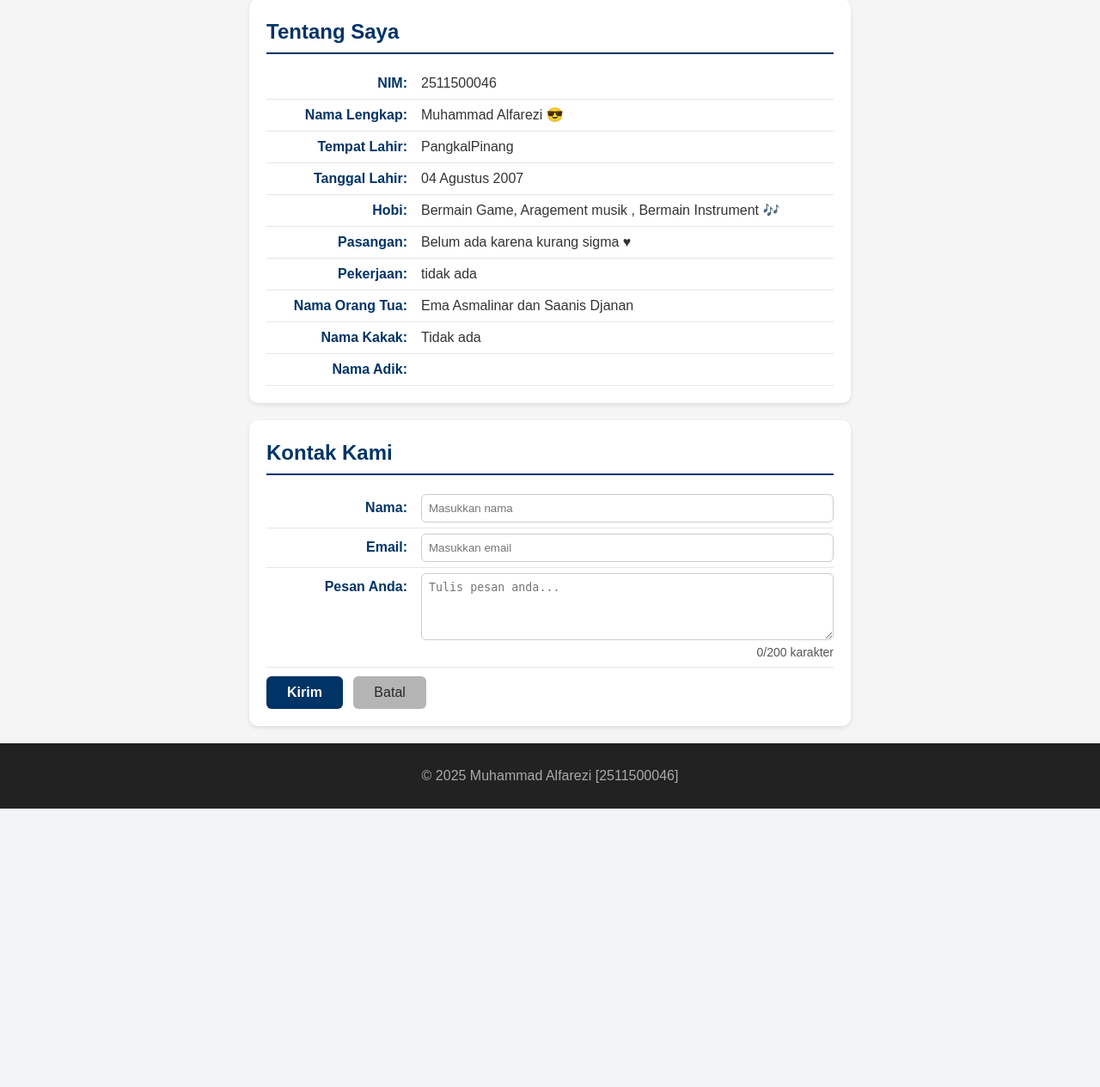
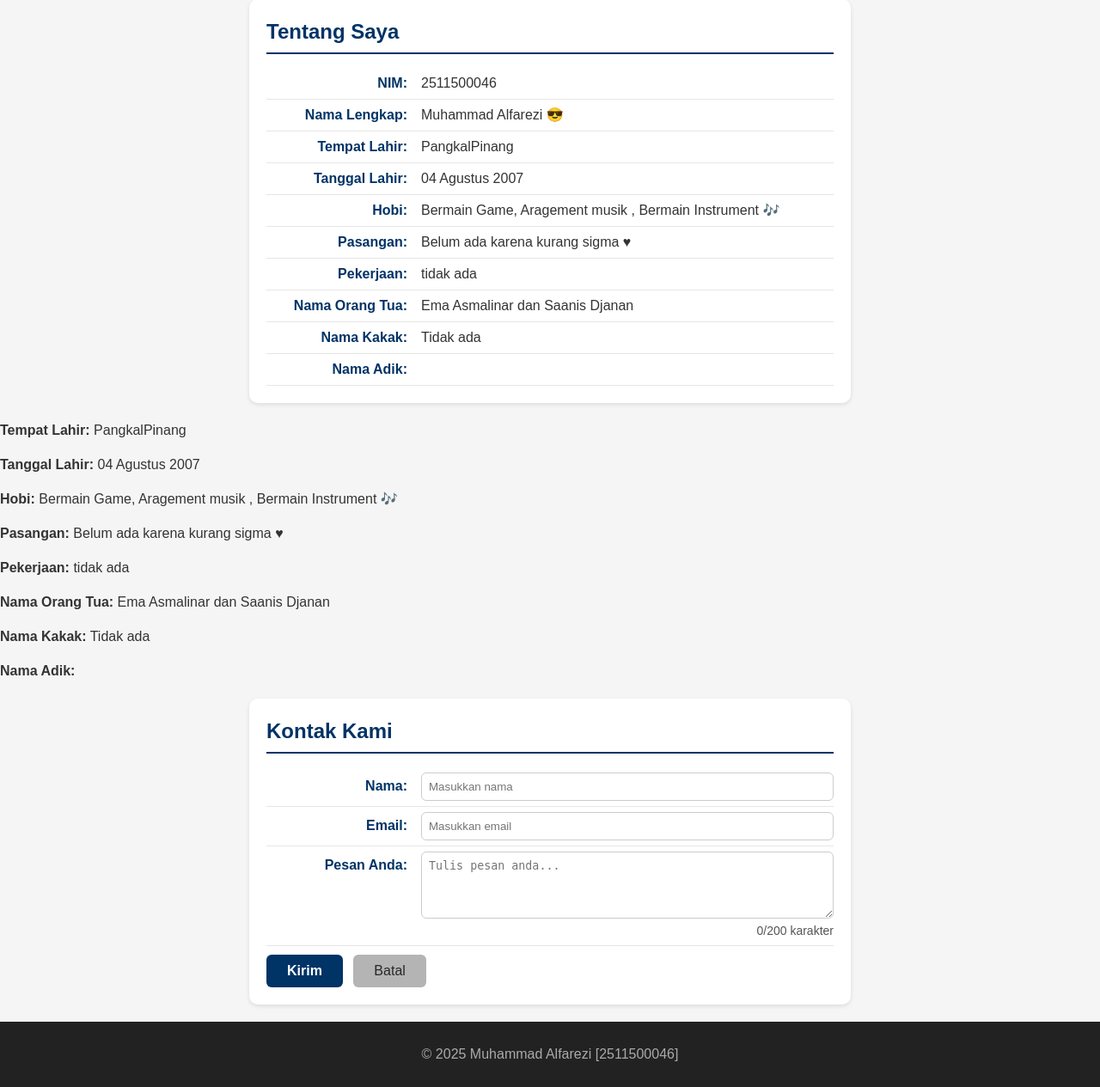
Before and after one commit to ALFAREZII/2511500046-PWD-TI1B-2526O, a PHP site: page /pertemuan-08/index.php in a window 1280 px wide. Shown: the part 440-1705 px from the top of the page at 86% size. Before the commit the page ends 1381 px from the top, so only its background shows below. Run offline with PHP 8.4, Linux system fonts and the light colour scheme.

Commit message:
Penambahan Data Mahasiswa di Entry data Mahasiswa

```diff
--- a/pertemuan-08/index.php
+++ b/pertemuan-08/index.php
@@ -80,7 +80,18 @@ endif;
       <p><strong>Nama Kakak:</strong> Tidak ada</p>
       <p><strong>Nama Adik:</strong> <?php echo $sespesan ?></p>
     </section>
+
     <section id= "Entry Data Mahasiswa">
+      <form>
+      <p><strong>Tempat Lahir:</strong> <?php echo $tempat; ?></p>
+      <p><strong>Tanggal Lahir:</strong> 04 Agustus 2007</p>
+      <p><strong>Hobi:</strong> Bermain Game, Aragement musik , Bermain Instrument &#127926;</p>
+      <p><strong>Pasangan:</strong> Belum ada karena kurang sigma &hearts;</p>
+      <p><strong>Pekerjaan:</strong> tidak ada</p>
+      <p><strong>Nama Orang Tua:</strong> Ema Asmalinar dan Saanis Djanan</p>
+      <p><strong>Nama Kakak:</strong> Tidak ada</p>
+      <p><strong>Nama Adik:</strong> <?php echo $sespesan ?></p>
+
     <section id="contact">
       <h2>Kontak Kami</h2>
       <form action="proses.php" method="POST">
```
